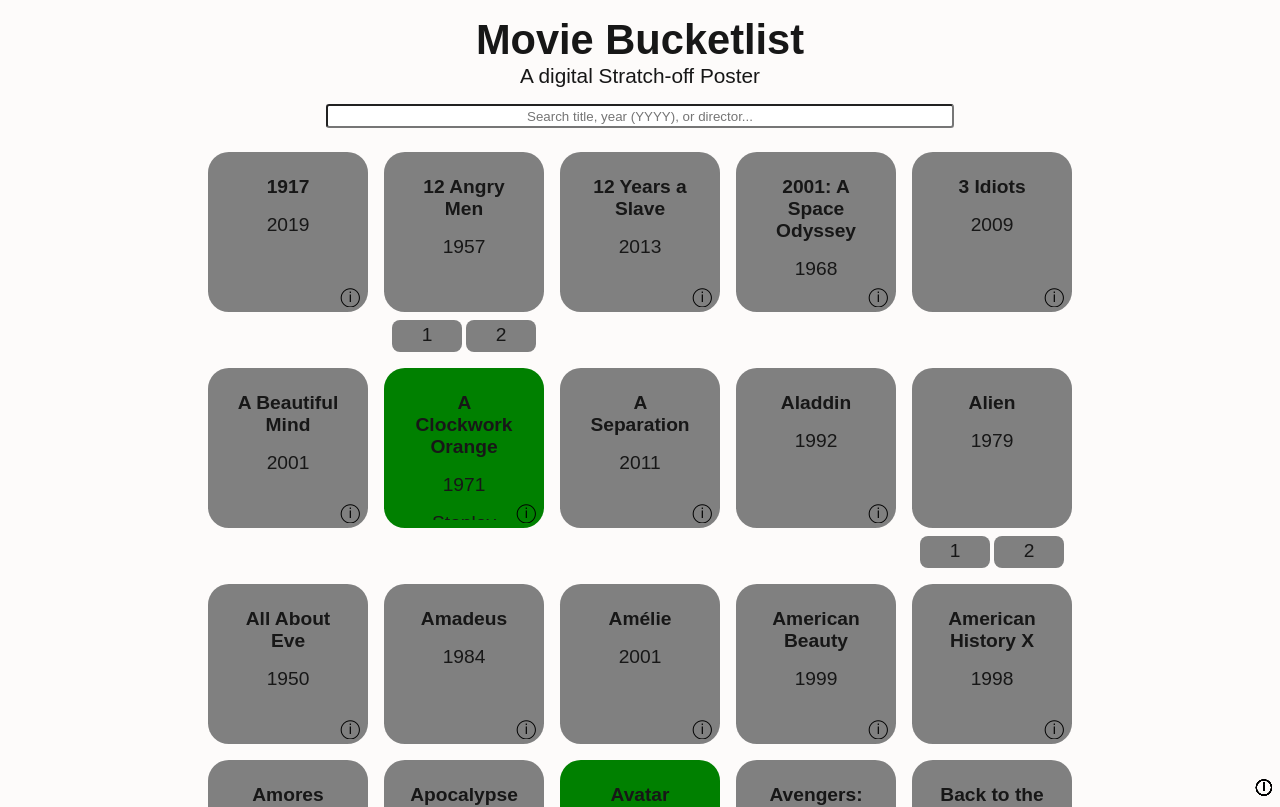
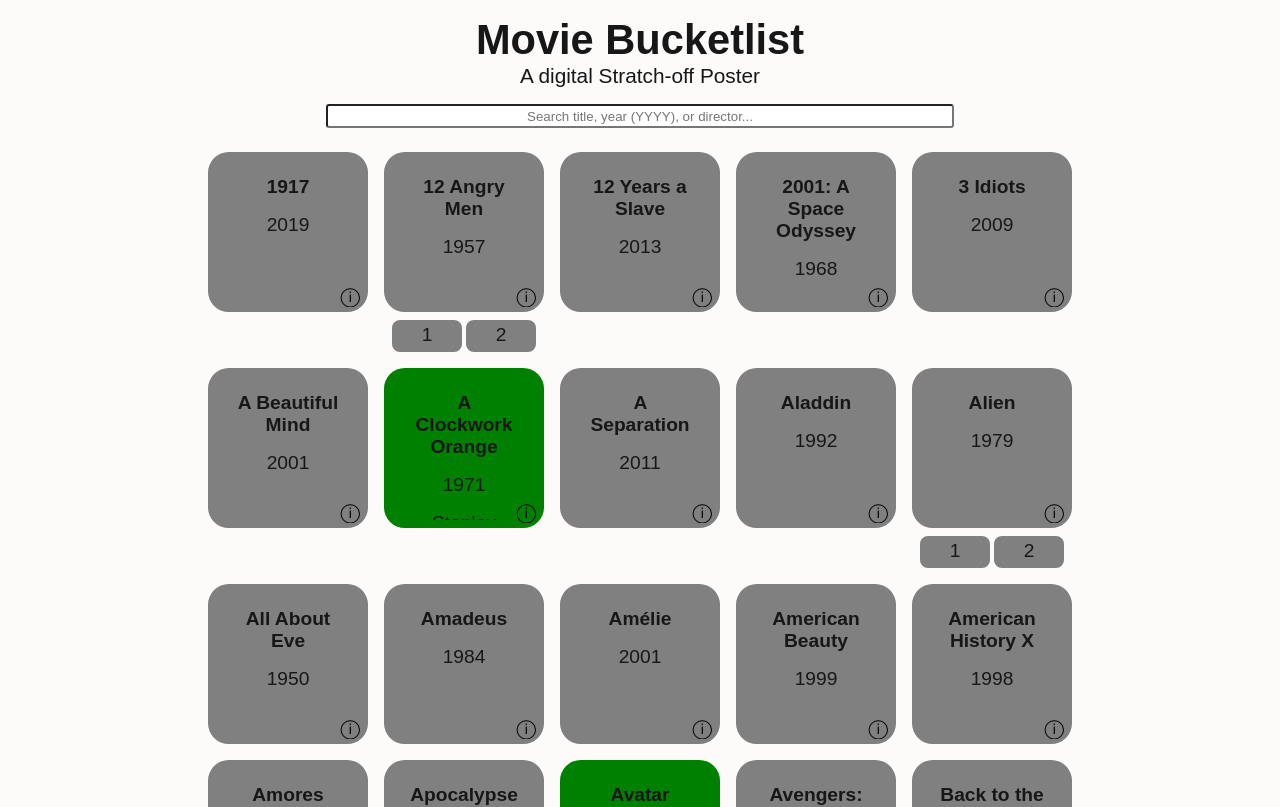
Before and after one commit to MsFairyViolet/movie-bucketlist, a Next.js app in the folder movie-bucketlist-frontend/: page / in a window 1280 px wide. Shown: the top 807 px of the page. Built offline with nearby package versions, Linux system fonts and the light colour scheme.

Commit message:
Implement: submovie functionality & series info card
TODO:
- generic series title
- improved styling (info card and movie list)

```diff
--- a/movie-bucketlist-frontend/src/app/globals.css
+++ b/movie-bucketlist-frontend/src/app/globals.css
@@ -105,6 +105,28 @@
   padding-bottom: 0;
 }
 
+.movie-info-btn {
+  position: absolute;
+  bottom: 0.3rem;
+  right: 0.5rem;
+  padding: 0;
+  font-size: 1em;
+  background: none;
+  border: none;
+  cursor: pointer;
+}
+
+.series-info-btn {
+  position: absolute;
+  bottom: 2.8rem;
+  right: 0.5rem;
+  padding: 0;
+  font-size: 1em;
+  background: none;
+  border: none;
+  cursor: pointer;
+}
+
 .series-container {
   display: flex;
   flex-direction: column;
@@ -139,25 +161,6 @@
   transform: translate(-50%, -50%);
 }
 
-.watched-style {
-  background-color: green;
-}
-
-.unwatched-style {
-  background-color: gray;
-}
-
-.info-btn {
-  position: absolute;
-  bottom: 0.3rem;
-  right: 0.5rem;
-  padding: 0;
-  font-size: 1em;
-  background: none;
-  border: none;
-  cursor: pointer;
-}
-
 .overlay {
   position: fixed;
   top: 0;
@@ -188,6 +191,39 @@
   background: none;
   border: none;
   cursor: pointer;
+}
+
+.movie-tabs{
+  display: flex;
+  gap: 0.5rem;
+  margin-top: 0.5rem;
+  justify-content: center;
+}
+
+.tab-btn {
+  background-color: none;
+  padding: 0.3rem 0.6rem;
+  border: none;
+  width: 3rem;
+  cursor: pointer;
+  border-radius: 0.5rem;
+}
+
+.movie-details{
+  border: none;
+  margin-top: 1rem;
+}
+
+.watched-style {
+  background-color: green;
+}
+
+.unwatched-style {
+  background-color: gray;
+}
+
+.active {
+  color: lightgrey;
 }
 
 /* Media Queries */
--- a/movie-bucketlist-frontend/src/components/MovieCard.js
+++ b/movie-bucketlist-frontend/src/components/MovieCard.js
@@ -7,7 +7,7 @@
         <div>
             <div className="movie-card">
                 {movie.watched ? <WatchedGraphic movie={movie} /> : <UnwatchedGraphic movie={movie} />}
-                <button className="info-btn" onClick={() => showMovieInfo(movie)}>ⓘ</button>
+                <button className="movie-info-btn" onClick={() => showMovieInfo(movie)}>ⓘ</button>
             </div>
         </div>
     )
--- a/movie-bucketlist-frontend/src/components/MovieInfoCard.js
+++ b/movie-bucketlist-frontend/src/components/MovieInfoCard.js
@@ -1,16 +1,18 @@
-export default function MovieInfoCard({movie, closeMovieInfo}) {
+export default function MovieInfoCard({ movie, closeMovieInfo }) {
     return (
         <div className="overlay">
             <div className="overlay-content">
                 <button className="close-info-btn" onClick={() => closeMovieInfo()}>X</button>
+                <div className="movie-details">
                     <p><strong>Title:</strong> {movie.title}</p>
                     <p><strong>Director:</strong> {movie.director}</p>
                     <p><strong>Year:</strong> {movie.year}</p>
-            <p><strong>Duration:</strong> {movie.duration}</p>
+                    <p><strong>Duration:</strong> {movie.duration} min</p>
                     <p><strong>Ranking:</strong> {movie.imdb_ranking}</p>
                     <p><strong>Genre:</strong> {movie.genre.join(", ")}</p>
                     <p><strong>Description:</strong> {movie.topic}</p>
                 </div>
             </div>
+        </div>
     )
 }
--- a/movie-bucketlist-frontend/src/components/MovieList.js
+++ b/movie-bucketlist-frontend/src/components/MovieList.js
@@ -3,6 +3,7 @@
 import MovieCard from "./MovieCard"
 import moviesData from "../data/movies.json"
 import SeriesCard from "./SeriesCard";
+import SeriesInfoCard from "./SeriesInfoCard";
 
 function groupMoviesBySeries(movies) {
     const grouped = movies.reduce((acc, movie) => {
@@ -24,7 +25,6 @@
 }
 
 export default function MovieList() {
-
     const [movies, setMovies] = useState([]);
     const [searchQuery, setSearchQuery] = useState("")
 
@@ -53,6 +53,16 @@
         setSelectedMovie(null)
     }
 
+    const [selectedSeries, setSelectedSeries] = useState(null)
+
+    const showSeriesInfo = (series) => {
+        setSelectedSeries(series)
+    }
+
+    const closeSeriesInfo = () => {
+        setSelectedSeries(null)
+    }
+
     const groupedMovies = groupMoviesBySeries(filteredMovies)
 
     return (
@@ -60,13 +70,14 @@
             <div className="search-bar">
                 <input placeholder="Search title, year (YYYY), or director..." value={searchQuery} onChange={(e) => setSearchQuery(e.target.value)} />
             </div>
-            <div className="info-card">{selectedMovie !== null ? <MovieInfoCard movie={selectedMovie} closeMovieInfo={closeMovieInfo} /> : null}</div>
+            <div className="movie-info-card">{selectedMovie !== null ? <MovieInfoCard movie={selectedMovie} closeMovieInfo={closeMovieInfo} /> : null}</div>
+            <div className="series-info-card">{selectedSeries !== null ? <SeriesInfoCard series={selectedSeries} closeSeriesInfo={closeSeriesInfo} /> : null}</div>
             <div>
                 {filteredMovies.length > 0 ? (
                     <div className="movie-list">
                         {groupedMovies.map(item =>
                             Array.isArray(item.movies) && item.movies.length > 0 ? (
-                                <SeriesCard key={`series-${item.series_id}`} series={item} showMovieInfo={showMovieInfo} />
+                                <SeriesCard key={`series-${item.series_id}`} series={item} showSeriesInfo={showSeriesInfo} />
                             ) : (
                                 <MovieCard key={item.id} movie={item} showMovieInfo={showMovieInfo}/>
                             )
--- a/movie-bucketlist-frontend/src/components/SeriesCard.js
+++ b/movie-bucketlist-frontend/src/components/SeriesCard.js
@@ -1,7 +1,7 @@
 import { WatchedSeriesGraphic } from "./WatchedSeriesGraphic"
 import { UnwatchedSeriesGraphic } from "./UnwatchedSeriesGraphic"
 
-export default function SeriesCard({ series, showMovieInfo }) {
+export default function SeriesCard({ series, showSeriesInfo }) {
 
     const allWatched = series.movies.every(movie => movie.watched)
 
@@ -9,9 +9,8 @@
         <div>
             <div className="series-card">
                 {allWatched ? (<WatchedSeriesGraphic series={series} />) : (<UnwatchedSeriesGraphic series={series} />)}
+                <button className="series-info-btn" onClick={() => showSeriesInfo(series)}>ⓘ</button>
             </div>
-            {/* Logic to fix this button, so it is on every card and displays the correct information */}
-            <button className="info-btn" onClick={() => showMovieInfo(series)}>ⓘ</button>
         </div >
     )
 }
--- /dev/null
+++ b/movie-bucketlist-frontend/src/components/SeriesInfoCard.js
@@ -0,0 +1,27 @@
+import { useState } from "react"
+
+export default function SeriesInfoCard({ series, closeSeriesInfo }) {
+    const [selectedMovie, setSelectedMovie] = useState(series.movies[0])
+
+    return (
+        <div className="overlay">
+            <div className="overlay-content">
+                <button className="close-info-btn" onClick={() => closeSeriesInfo()}>X</button>
+                <div className="movie-tabs">
+                    {series.movies.map((movie, index) =>
+                        <button key={movie.id} onClick={() => setSelectedMovie(movie)} className={`tab-btn ${movie.watched ? "watched-style" : "unwatched-style"} ${selectedMovie.id === movie.id ? "active" : ""}`}>{index + 1}</button>)}
+                </div>
+                <div key={selectedMovie.id} className="movie-details">
+                    <p><strong>Title:</strong> {selectedMovie.title}</p>
+                    <p><strong>Director:</strong> {selectedMovie.director}</p>
+                    <p><strong>Year:</strong> {selectedMovie.year}</p>
+                    <p><strong>Duration:</strong> {selectedMovie.duration}</p>
+                    <p><strong>Ranking:</strong> {selectedMovie.imdb_ranking}</p>
+                    <p><strong>Genre:</strong> {selectedMovie.genre.join(", ")}</p>
+                    <p><strong>Description:</strong> {selectedMovie.topic}</p>
+
+                </div>
+            </div>
+        </div >
+    )
+}
```
Lines whose indentation alone changed are shown as unchanged.
